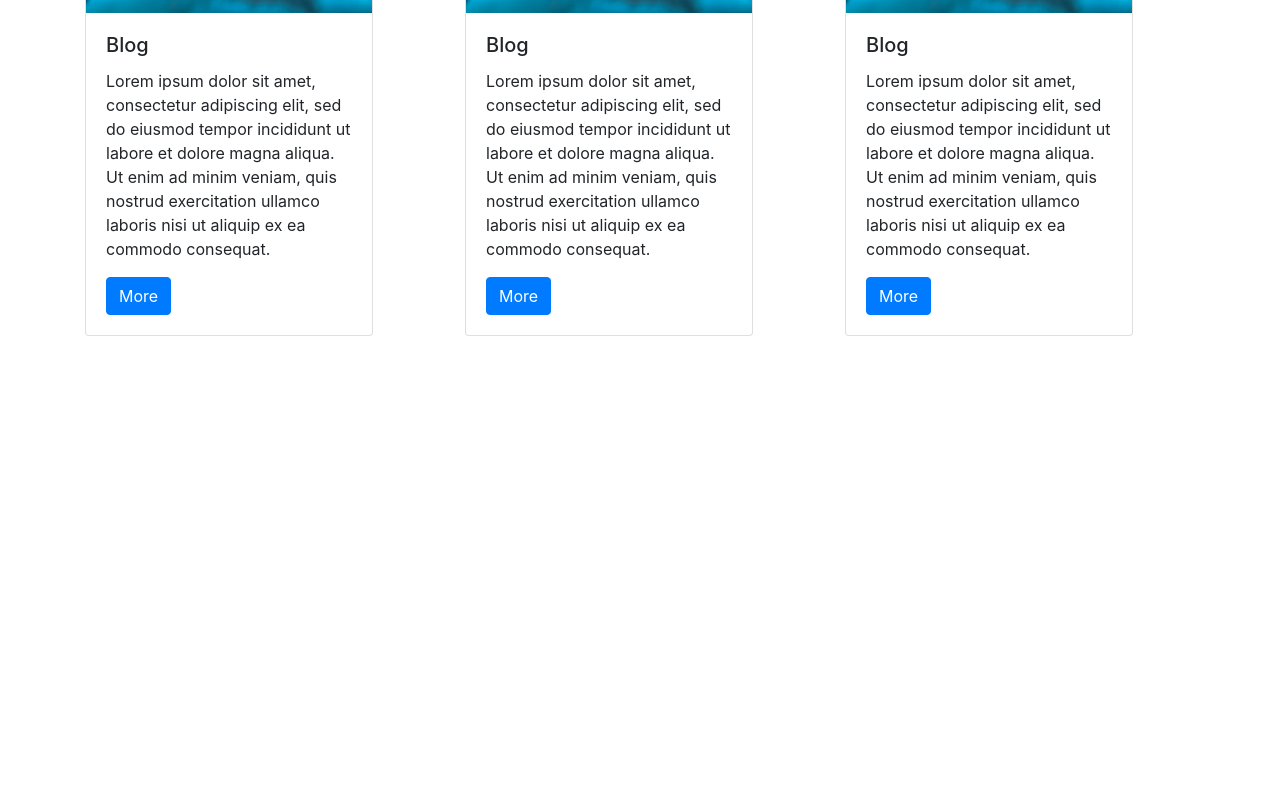
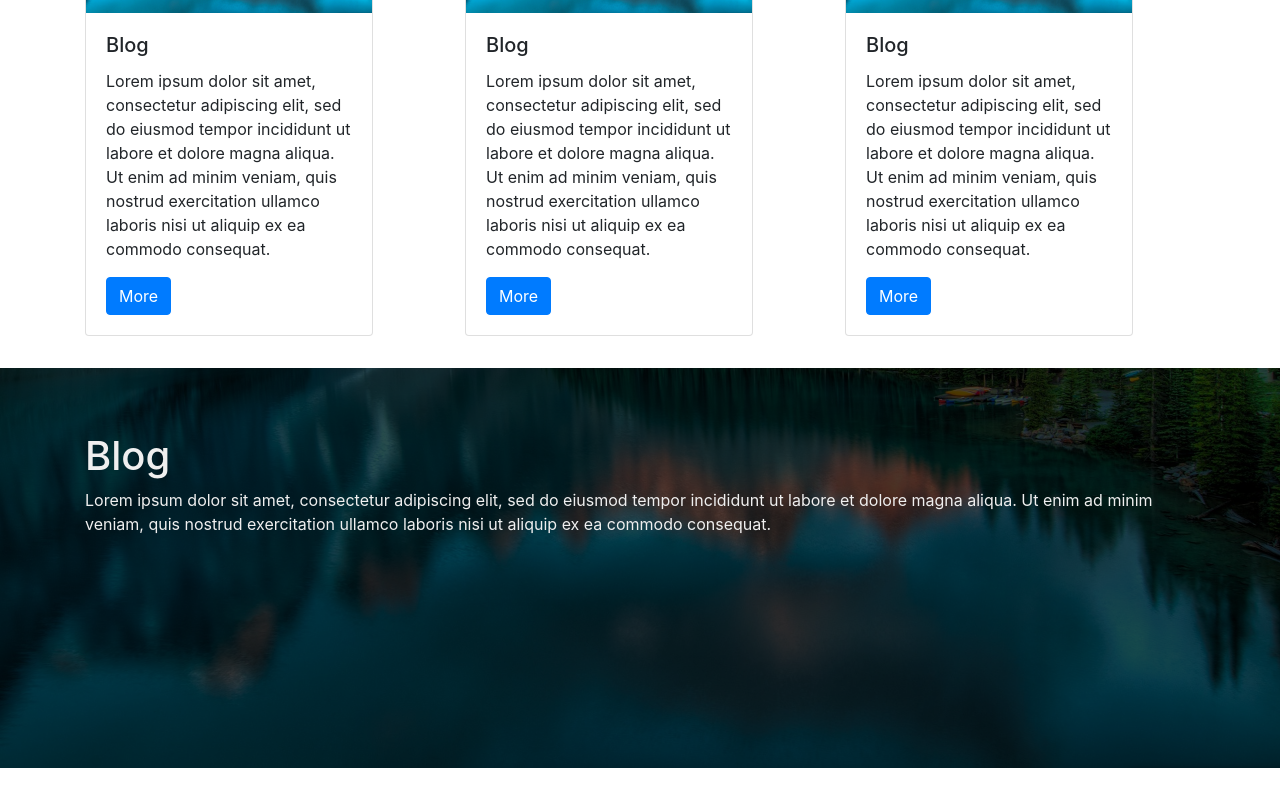
Before and after one commit to AlcatrazALT/react-bs-site, a React (Create React App) app: page / in a window 1280 px wide. Shown: the part 869-1669 px from the top of the page. Before the commit the page ends 1237 px from the top, so only its background shows below. Built offline with nearby package versions, Linux system fonts and the light colour scheme.

Commit message:
feat: Add parallax

```diff
--- a/src/components/Home.js
+++ b/src/components/Home.js
@@ -2,6 +2,12 @@ import React from 'react'
 import Slider from './Slider'
 import { Container, Row, Col, Card, Button } from 'react-bootstrap'
 import lake from '../static/lake.jpg'
+import Jumbotron from './Jumbotron'
+
+const Lorem = `Lorem ipsum dolor sit amet, consectetur adipiscing elit, sed
+do eiusmod tempor incididunt ut labore et dolore magna aliqua.
+Ut enim ad minim veniam, quis nostrud exercitation ullamco
+laboris nisi ut aliquip ex ea commodo consequat.`
 
 export const Home = () => {
   return (
@@ -14,12 +20,7 @@ export const Home = () => {
               <Card.Img variant="top" src={lake} />
               <Card.Body>
                 <Card.Title>Blog</Card.Title>
-                <Card.Text>
-                  Lorem ipsum dolor sit amet, consectetur adipiscing elit, sed
-                  do eiusmod tempor incididunt ut labore et dolore magna aliqua.
-                  Ut enim ad minim veniam, quis nostrud exercitation ullamco
-                  laboris nisi ut aliquip ex ea commodo consequat.
-                </Card.Text>
+                <Card.Text>{Lorem}</Card.Text>
                 <Button variant="primary">More</Button>
               </Card.Body>
             </Card>
@@ -29,12 +30,7 @@ export const Home = () => {
               <Card.Img variant="top" src={lake} />
               <Card.Body>
                 <Card.Title>Blog</Card.Title>
-                <Card.Text>
-                  Lorem ipsum dolor sit amet, consectetur adipiscing elit, sed
-                  do eiusmod tempor incididunt ut labore et dolore magna aliqua.
-                  Ut enim ad minim veniam, quis nostrud exercitation ullamco
-                  laboris nisi ut aliquip ex ea commodo consequat.
-                </Card.Text>
+                <Card.Text>{Lorem}</Card.Text>
                 <Button variant="primary">More</Button>
               </Card.Body>
             </Card>
@@ -44,18 +40,14 @@ export const Home = () => {
               <Card.Img variant="top" src={lake} />
               <Card.Body>
                 <Card.Title>Blog</Card.Title>
-                <Card.Text>
-                  Lorem ipsum dolor sit amet, consectetur adipiscing elit, sed
-                  do eiusmod tempor incididunt ut labore et dolore magna aliqua.
-                  Ut enim ad minim veniam, quis nostrud exercitation ullamco
-                  laboris nisi ut aliquip ex ea commodo consequat.
-                </Card.Text>
+                <Card.Text>{Lorem}</Card.Text>
                 <Button variant="primary">More</Button>
               </Card.Body>
             </Card>
           </Col>
         </Row>
       </Container>
+      <Jumbotron />
     </>
   )
 }
--- /dev/null
+++ b/src/components/Jumbotron.js
@@ -0,0 +1,46 @@
+import React from 'react'
+import { Jumbotron as Jumbo, Container } from 'react-bootstrap'
+import lake from '../static/lake.jpg'
+import styled from 'styled-components'
+
+const Styles = styled.div`
+  .jumbo {
+    background: url(${lake}) no-repeat fixed bottom;
+    background-size: cover;
+    color: #efefef;
+    height: 400px;
+    position: relative;
+    z-index: -2;
+  }
+  .overlay {
+    background-color: #000;
+    opacity: 0.7;
+    position: absolute;
+    top: 0;
+    left: 0;
+    bottom: 0;
+    right: 0;
+    z-index: -1;
+  }
+`
+
+const Jumbotron = () => {
+  return (
+    <Styles>
+      <Jumbo fluid className="jumbo">
+        <div className="overlay"></div>
+        <Container>
+          <h1>Blog</h1>
+          <p>
+            Lorem ipsum dolor sit amet, consectetur adipiscing elit, sed do
+            eiusmod tempor incididunt ut labore et dolore magna aliqua. Ut enim
+            ad minim veniam, quis nostrud exercitation ullamco laboris nisi ut
+            aliquip ex ea commodo consequat.
+          </p>
+        </Container>
+      </Jumbo>
+    </Styles>
+  )
+}
+
+export default Jumbotron
```
